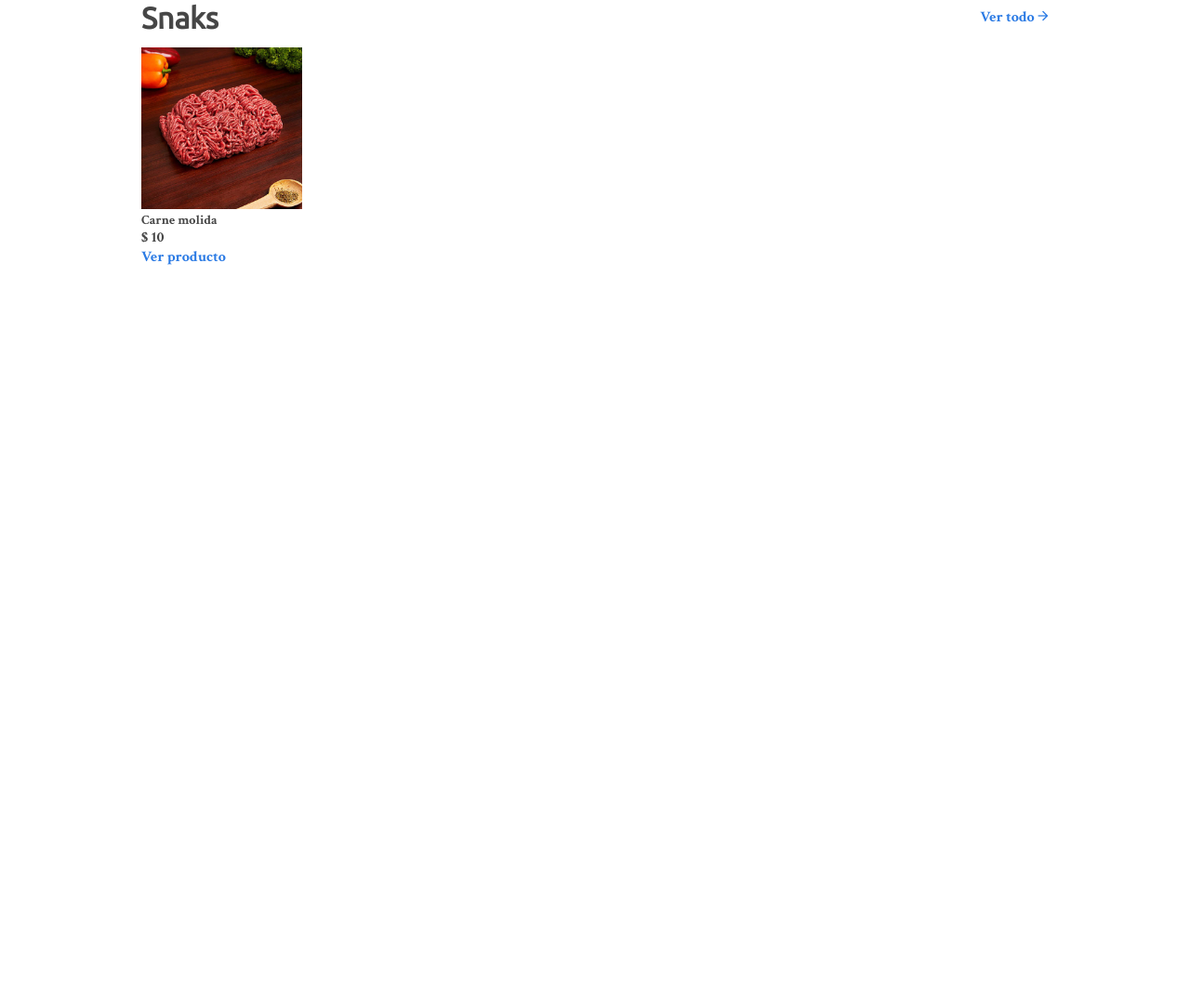
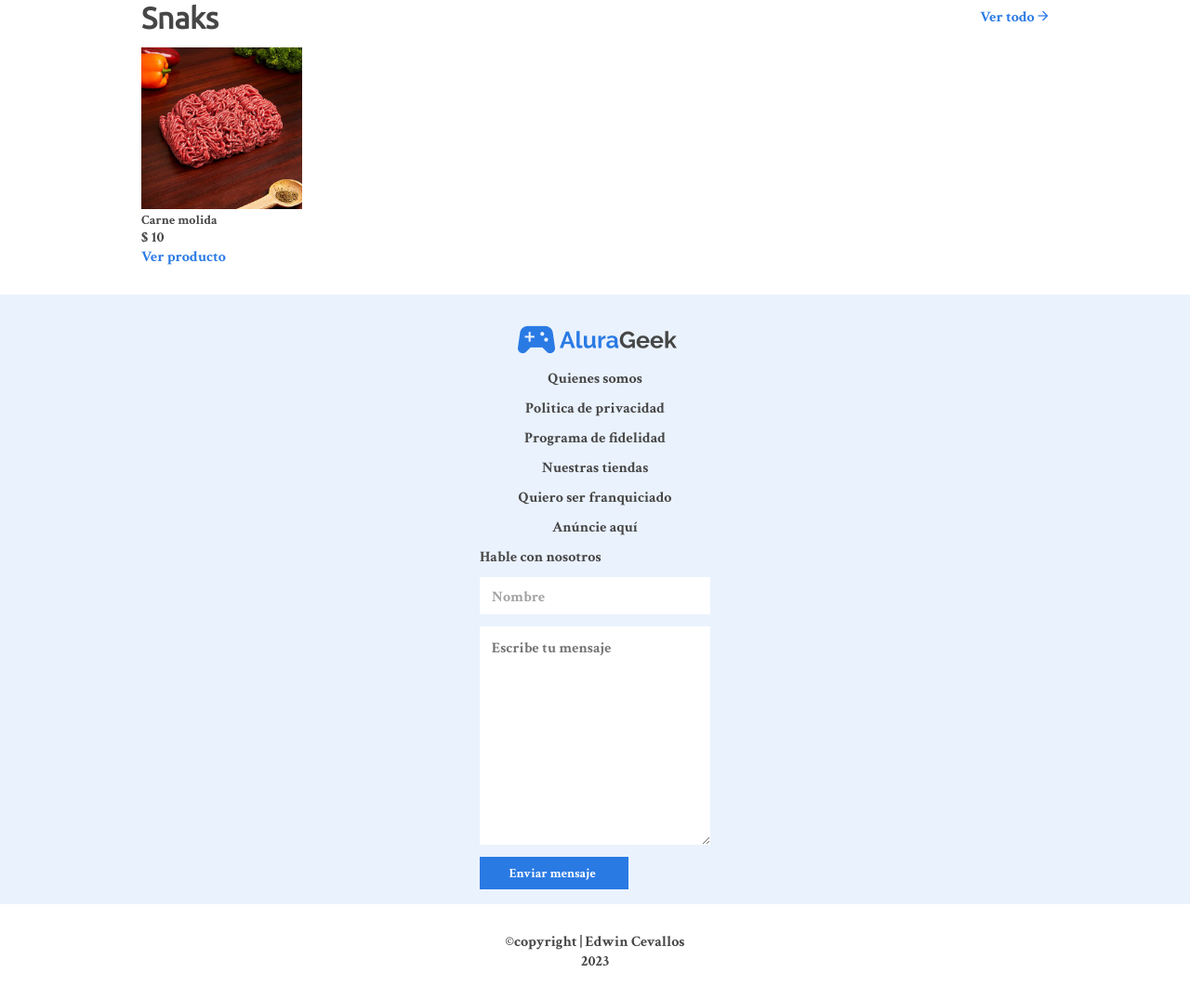
Before and after one commit to slipsark/AluraGeek, a plain HTML site: page static/Home/index.html in a window 1280 px wide. Shown: the part 1522-2597 px from the top of the page at 93% size. Before the commit the page ends 1839 px from the top, so only its background shows below. Drawn offline with Linux system fonts and the light colour scheme.

Commit message:
Creación del footer y componet input

```diff
--- /dev/null
+++ b/assets/components/input.css
@@ -0,0 +1,45 @@
+.input__container {
+  position: relative;
+  display: flex;
+  flex-direction: column;
+}
+.input {
+  font-family: var(--contenido);
+  font-size: 1rem;
+  font-weight: 400;
+
+  color: var(--color-texto-descripcion);
+
+  padding: .6rem .8rem;
+  border: none;
+  outline: none;
+
+
+}
+.label__name {
+  font-family: var(--contenido);
+  font-size: 1rem;
+  font-weight: 400;
+
+  color: #a2a2a2;
+  background-color: white;
+
+  padding: .2rem  .8rem;
+  position: absolute;
+  top: .7rem;
+}
+
+.input:focus + .label__name {
+  transform: translateY(-1.3rem);
+
+  font-size: 0.75rem;
+  width: 100%;
+
+  transition: all .8s;
+}
+.input:not(:placeholder-shown) + .label__name {
+  transform: translateY(-1.3rem);
+
+  font-size: 0.75rem;
+  width: 100%;
+}
--- /dev/null
+++ b/assets/css/footer/end-container-dos/descripcion.css
@@ -0,0 +1,7 @@
+.descripcion {
+  font-family: var(--contenido);
+  font-size: 1rem;
+  font-weight: 500;
+
+  color: var(--color-texto-descripcion);
+}
--- /dev/null
+++ b/assets/css/footer/end-container-dos/style.css
@@ -0,0 +1,9 @@
+.end__container-dos {
+  display: flex;
+  flex-direction: column;
+  align-items: center;
+  justify-content: center;
+  gap: .3rem;
+
+  height: 102px;
+}
--- /dev/null
+++ b/assets/css/footer/end-container-uno/end-contacto.css
@@ -0,0 +1,37 @@
+.end__contacto {
+  display: flex;
+  flex-direction: column;
+  gap: .8rem;
+}
+.contacto__titulo {
+  font-family: var(--contenido);
+  font-size: 1rem;
+  font-weight: 700;
+
+  color: var(--color-texto-descripcion);
+}
+#mensaje {
+  max-width: 248px;
+  padding: .8rem;
+
+  border: none;
+
+  font-family: var(--contenido);
+  font-size: 1rem;
+  font-weight: 400;
+
+  color: var(--color-texto-descripcion);
+}
+#mensaje:focus {
+  outline: none;
+}
+.contacto__btn {
+  width: 160px;
+
+  background-color: var(--color-backgroud-btn);
+  color: var(--color-texto-enlace-claro);
+
+  font-family: var(--contenido);
+  font-size: 0.875rem;
+  font-weight: 600;
+}
--- /dev/null
+++ b/assets/css/footer/end-container-uno/end-links-link.css
@@ -0,0 +1,15 @@
+.end__links {
+  display: flex;
+  flex-direction: column;
+  gap: 1rem;
+  align-items: center;
+
+  padding-bottom: 1rem;
+}
+.end__link {
+  font-family: var(--contenido);
+  font-size: 1rem;
+  font-weight: 500;
+
+  color: var(--color-texto-descripcion);
+}
--- /dev/null
+++ b/assets/css/footer/end-container-uno/end-logo.css
@@ -0,0 +1,5 @@
+.end__logo {
+  width: 176px;
+
+  padding: .4rem 0;
+}
--- /dev/null
+++ b/assets/css/footer/end-container-uno/style.css
@@ -0,0 +1,9 @@
+.end__container-uno {
+  display: flex;
+  flex-direction: column;
+  align-items: center;
+
+  background-color: var(--color-backgroud-footer);
+
+  padding: 1rem;
+}
--- /dev/null
+++ b/assets/css/footer/style.css
@@ -0,0 +1,4 @@
+.end {
+  display: flex;
+  flex-direction: column;
+}
--- a/static/Home/index.html
+++ b/static/Home/index.html
@@ -6,12 +6,16 @@
   <meta name="viewport" content="width=device-width, initial-scale=1.0">
   <link rel="stylesheet" href="../../assets/css/reset.css">
   <link rel="stylesheet" href="../../assets/css/root.css">
+
   <link rel="stylesheet" href="../../assets/components/btn.css">
   <link rel="stylesheet" href="../../assets/components/card.css">
+  <link rel="stylesheet" href="../../assets/components/input.css">
+
   <link rel="stylesheet" href="../../assets/css/header/style.css">
   <link rel="stylesheet" href="../../assets/css/header/head-logo.css">
   <link rel="stylesheet" href="../../assets/css/header/head-login.css">
   <link rel="stylesheet" href="../../assets/css/header/head-search.css">
+
   <link rel="stylesheet" href="../../assets/css/main/llamada/style.css">
   <link rel="stylesheet" href="../../assets/css/main/llamada/llamada-titulo.css">
   <link rel="stylesheet" href="../../assets/css/main/llamada/llamada-descripcion.css">
@@ -19,6 +23,14 @@
   <link rel="stylesheet" href="../../assets/css/main/categoria/style.css">
   <link rel="stylesheet" href="../../assets/css/main/categoria/categoria-encabezado.css">
   <link rel="stylesheet" href="../../assets/css/main/categoria/categoria-productos.css">
+
+  <link rel="stylesheet" href="../../assets/css/footer/style.css">
+  <link rel="stylesheet" href="../../assets/css/footer/end-container-uno/style.css">
+  <link rel="stylesheet" href="../../assets/css/footer/end-container-uno/end-logo.css">
+  <link rel="stylesheet" href="../../assets/css/footer/end-container-uno/end-links-link.css">
+  <link rel="stylesheet" href="../../assets/css/footer/end-container-uno/end-contacto.css">
+  <link rel="stylesheet" href="../../assets/css/footer/end-container-dos/style.css">
+  <link rel="stylesheet" href="../../assets/css/footer/end-container-dos/descripcion.css">
   <title>Supermercado online</title>
 </head>
 <body>
@@ -101,7 +113,42 @@
     </section>
   </main>
 
+  <footer class="end">
+    <div class="end__container-uno">
 
+      <a href="./index.html"><img src="../../assets/img/Logo.png" alt="Logo" class="end__logo"></a>
+      <ul class="end__links">
+
+        <li class="end__link"><a href="#">Quienes somos</a></li>
+        <li class="end__link"><a href="#">Politica de privacidad</a></li>
+        <li class="end__link"><a href="#">Programa de fidelidad</a></li>
+        <li class="end__link"><a href="#">Nuestras tiendas</a></li>
+        <li class="end__link"><a href="#">Quiero ser franquiciado</a></li>
+        <li class="end__link"><a href="#">Anúncie aquí</a></li>
+
+      </ul>
+      <form class="end__contacto">
+
+        <span class="contacto__titulo">Hable con nosotros</span>
+        <div class="input__container">
+
+          <input class="input" type="text" required placeholder=" " id="nombre">
+          <label class="label__name" for="nombre">Nombre</label>
+
+        </div>
+        <textarea name="mensaje" id="mensaje" cols="30" rows="10" class="contacto__mensaje" placeholder="Escribe tu mensaje"></textarea>
+        <a href="#" class="btn contacto__btn">Enviar mensaje</a>
+
+      </form>
+    </div>
+
+    <div class="end__container-dos">
+
+      <span class="descripcion">©copyright | Edwin Cevallos</span>
+      <span class="descripcion">2023</span>
+
+    </div>
+  </footer>
 </body>
 <script src="../../assets/js/index.js"></script>
 </html>
```
